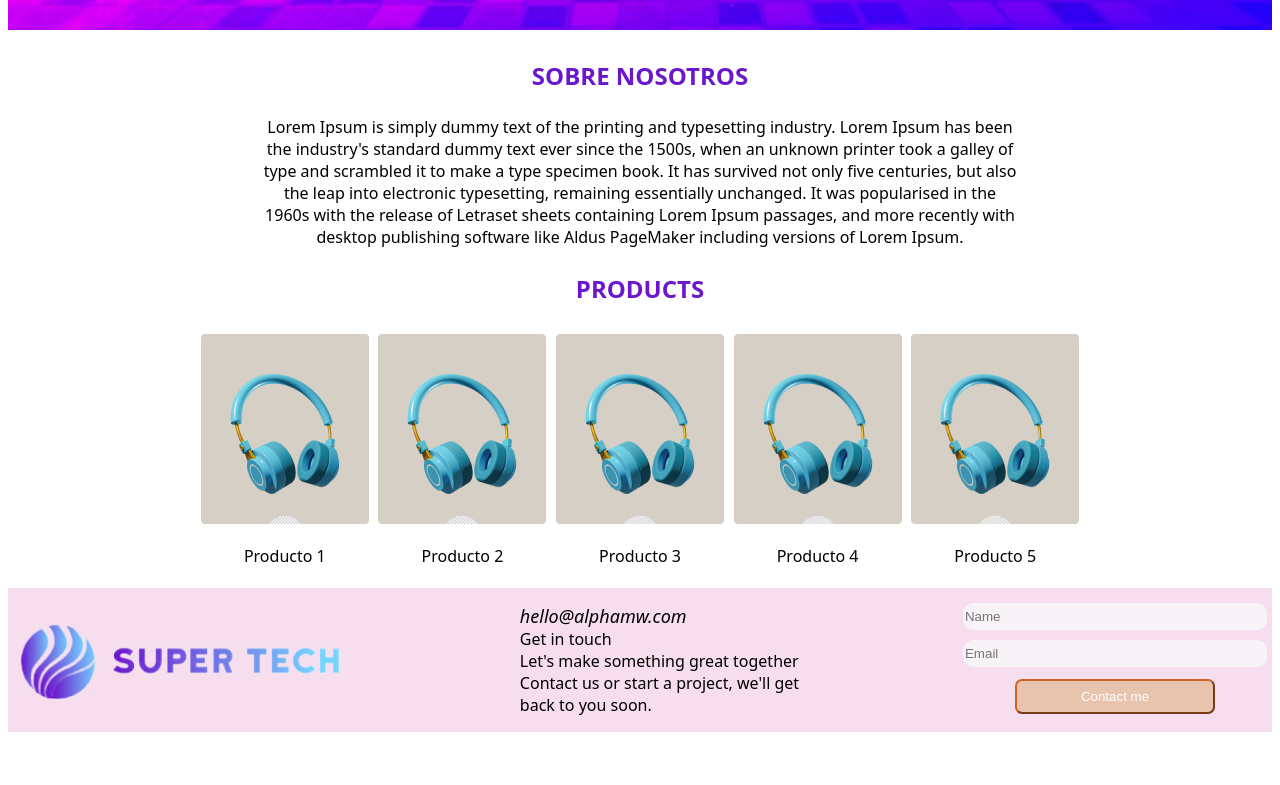
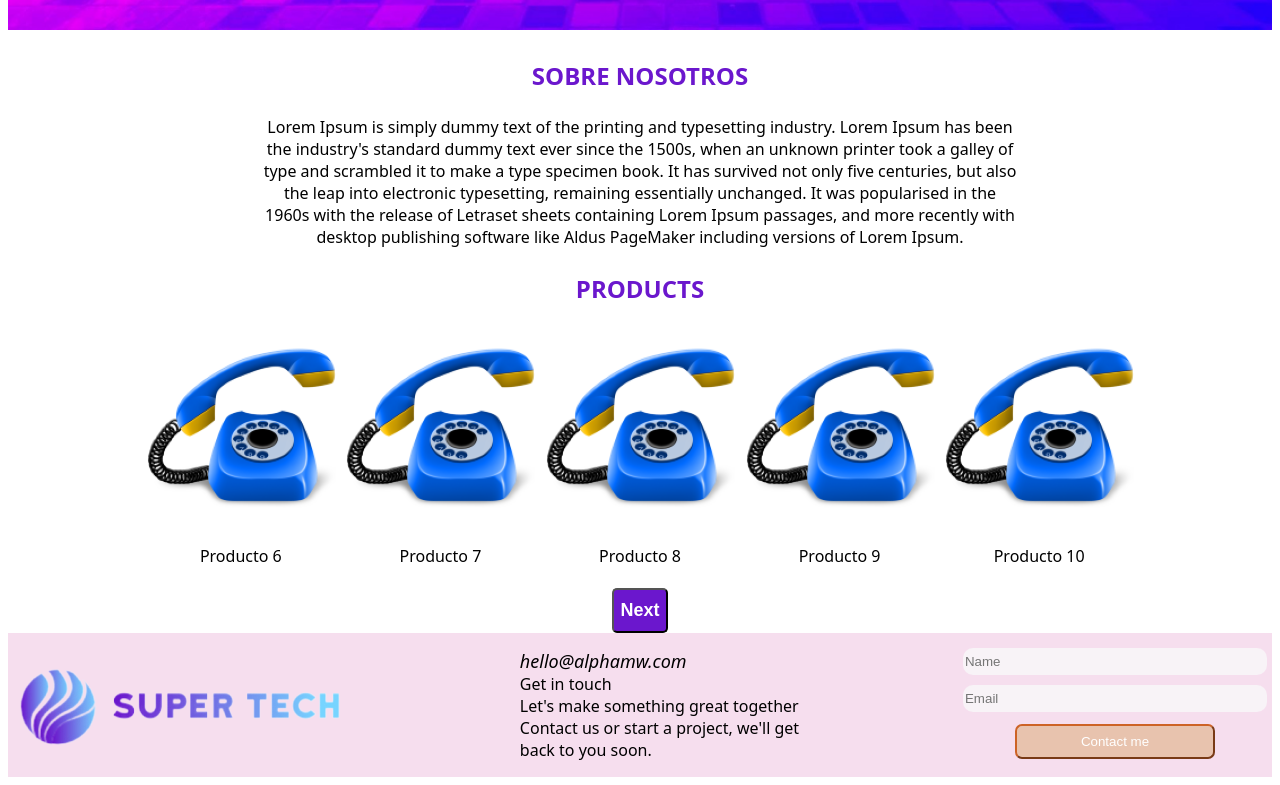
Before and after one commit to irene-strigo/mathshubHomework, a plain HTML site: page Project/index.html in a window 1280 px wide. Shown: the part 562-1347 px from the top of the page. Before the commit the page ends 1302 px from the top, so only its background shows below. Drawn offline with Linux system fonts and the light colour scheme.

Commit message:
changing product pictures

```diff
--- a/Project/index.html
+++ b/Project/index.html
@@ -44,27 +44,54 @@
                 </div>
                 <div class="main__block">
                     <h3 class="main__heading">PRODUCTS</h3>
-                    <div class="main__products-products">
-                        <div class="main__products-card">
-                            <img id="product__card-img" src="assets/images/productimg.png">
+                    <div class="main__products-products ">
+                        <div class="slides1 slider none">
+                            <div class="main__products-card ">
+                                <img class="product__card-img" src="assets/images/productimg.png">
                                 <p>Producto 1</p>
                             </div>
-                        <div class="main__products-card">
-                            <img id="product__card-img" src="assets/images/productimg.png">
+                            <div class="main__products-card ">
+                                <img class="product__card-img" src="assets/images/productimg.png">
                                 <p>Producto 2</p>
                             </div>
-                        <div class="main__products-card">
-                            <img id="product__card-img" src="assets/images/productimg.png">
+                            <div class="main__products-card ">
+                                <img class="product__card-img" src="assets/images/productimg.png">
                                 <p>Producto 3</p>
                             </div>
-                        <div class="main__products-card">
-                            <img id="product__card-img" src="assets/images/productimg.png">
+                            <div class="main__products-card ">
+                                <img class="product__card-img" src="assets/images/productimg.png">
                                 <p>Producto 4</p>
                             </div>
-                        <div class="main__products-card">
-                            <img id="product__card-img" src="assets/images/productimg.png">
+                            <div class="main__products-card ">
+                                <img class="product__card-img" src="assets/images/productimg.png">
                                 <p>Producto 5</p>
                             </div>
+                        </div>
+
+                        <div class="slides2 slider">
+                            <div class="main__products-card">
+                                <img class="product__card-img" src="assets/images/phone.png">
+                                <p>Producto 6</p>
+                            </div>
+                            <div class="main__products-card ">
+                                <img class="product__card-img" src="assets/images/phone.png">
+                                <p>Producto 7</p>
+                            </div>
+                            <div class="main__products-card ">
+                                <img class="product__card-img" src="assets/images/phone.png">
+                                <p>Producto 8</p>
+                            </div>
+                            <div class="main__products-card ">
+                                <img class="product__card-img" src="assets/images/phone.png">
+                                <p>Producto 9</p>
+                            </div>
+                            <div class="main__products-card ">
+                                <img class="product__card-img" src="assets/images/phone.png">
+                                <p>Producto 10</p>
+                            </div>
+                        </div>
+                    </div>
+                    <button class="btnNext">Next</button>
                 </div>
             </div>
     </div>
@@ -84,6 +111,7 @@
         </form>
     </footer>
     </div>
+    <script src="index.js" class="btnNext"></script>
 </body>
 
 </html>
--- /dev/null
+++ b/Project/index.js
@@ -0,0 +1,25 @@
+let btnNext = document.querySelector(".btnNext");
+// Берём слайды
+let slider = document.querySelectorAll(".slider");
+// Объявляем переменную i
+let i = 0;
+
+// Объявляем событие нажатия на кнопку вперёд
+btnNext.addEventListener("click", function () {
+    // Увеличиваем переменную i
+    ++i
+    // Условие если переменная i больше или равна количеству слайдов
+    if (i >= slider.length) {
+        //удаляю класс none первому слайду
+        slider[i - 1].classList.remove("none");
+        // Присваиваем переменной i ноль
+        i = 0;
+        // Добавляем класс none следующему слайду
+        slider[i].classList.add("none");
+    } else { // Иначе
+        // Удаляем класс none предыдущему слайду
+        slider[i - 1].classList.remove("none");
+        // Добавляем класс none следующему слайду
+        slider[i].classList.add("none");
+    }
+})
--- a/Project/style.css
+++ b/Project/style.css
@@ -58,17 +58,13 @@ body{
     width: 60%;
     margin: 0 auto;
 }
-.main__products-products{
+.slides1,.slides2{
     display: flex;
     flex-wrap: wrap;
     justify-content: center;
 }
 .main__products-card{
     padding: 0.3em;
-}
-.product__card-img{
-    height: 100%;
-    width: 100%;
 }
 .footer{
     display: flex;
@@ -109,3 +105,15 @@ body{
     font-size: large;
     font-style: italic;
 }
+.btnNext{
+    background-color: var(--purple);
+    color: white;
+    font-size: large;
+    font-weight: 600;
+    border-radius: 5px;
+    height: 45px;
+    align-self: center;
+}
+.none{
+    display: none;
+}
```
Also changed, not shown: Project/assets/images/phone.png (added). Lines whose indentation alone changed are shown as unchanged.
